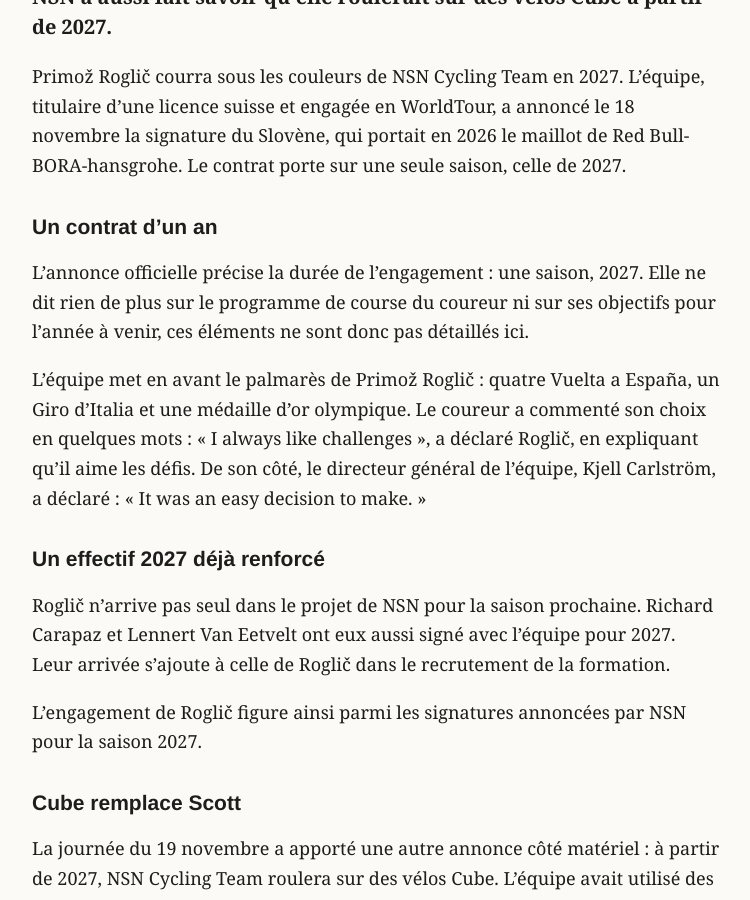
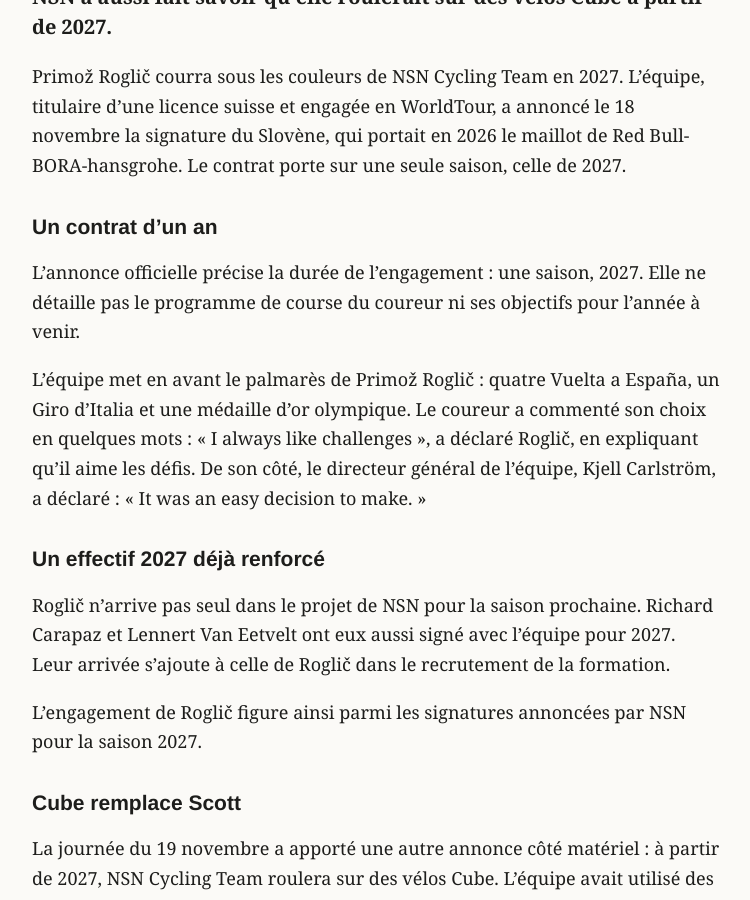
Before and after one commit to antoinebb/test-repo, a Jekyll site: the page built from _posts/2026-11-19-primoz-roglic-s-engage-avec-nsn-cycling-team-pour-2027.md, in a window 1280 px wide and 900 px high, scrolled down 385 px. Shown: the whole window, without its empty margins (264-1014 px from the left). Built offline with Jekyll 4.4.1, drawn with Linux system fonts in a browser that asks for light colours.

Commit message:
Clôture : aligne l'article sur la dernière version (Primož Roglič s'engage avec NSN Cycling Team pour 2027)
Co-Authored-By: Claude Sonnet 5.5 <noreply@anthropic.com>
Claude-Session: https://claude.ai/code/session_01Hc8YjbTJ2HG1Kc1K4m3PQo

```diff
--- a/_posts/2026-11-19-primoz-roglic-s-engage-avec-nsn-cycling-team-pour-2027.md
+++ b/_posts/2026-11-19-primoz-roglic-s-engage-avec-nsn-cycling-team-pour-2027.md
@@ -13,7 +13,7 @@ Primož Roglič courra sous les couleurs de NSN Cycling Team en 2027. L'équipe,
 
 ## Un contrat d'un an
 
-L'annonce officielle précise la durée de l'engagement : une saison, 2027. Elle ne dit rien de plus sur le programme de course du coureur ni sur ses objectifs pour l'année à venir, ces éléments ne sont donc pas détaillés ici.
+L'annonce officielle précise la durée de l'engagement : une saison, 2027. Elle ne détaille pas le programme de course du coureur ni ses objectifs pour l'année à venir.
 
 L'équipe met en avant le palmarès de Primož Roglič : quatre Vuelta a España, un Giro d'Italia et une médaille d'or olympique. Le coureur a commenté son choix en quelques mots : « I always like challenges », a déclaré Roglič, en expliquant qu'il aime les défis. De son côté, le directeur général de l'équipe, Kjell Carlström, a déclaré : « It was an easy decision to make. »
 
```
